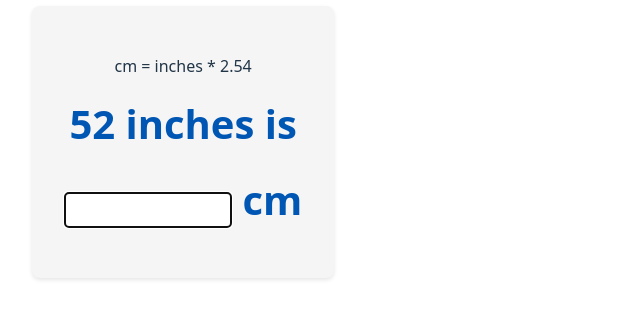
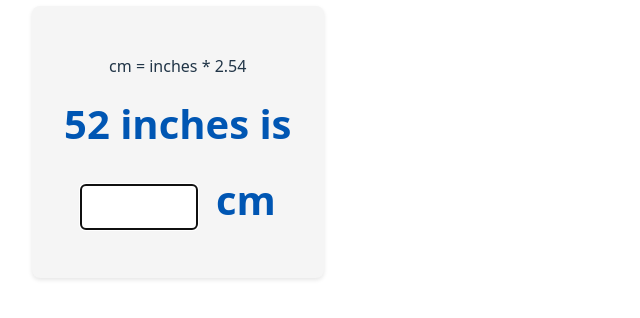
Before and after one commit to bonvara/voomeh, a React (Vite) app: page / in a window 1280 px wide. Shown: the part 258-576 px from the top of the page, without its empty margins (0-640 px from the left). Built offline with nearby package versions, Linux system fonts and the light colour scheme.

Commit message:
alight input field right

```diff
--- a/src/App.css
+++ b/src/App.css
@@ -21,10 +21,12 @@
 
 input {
   padding: 0.5rem;
+  font-size: 1.5rem;
   border: 1px solid #ddd;
-  border-radius: 4px;
-  font-size: 1rem;
-  width: 150px;
+  border-radius: 5px;
+  text-align: right;
+  width: 100px;
+  margin-right: 0.5rem;
 }
 
 button {
```
